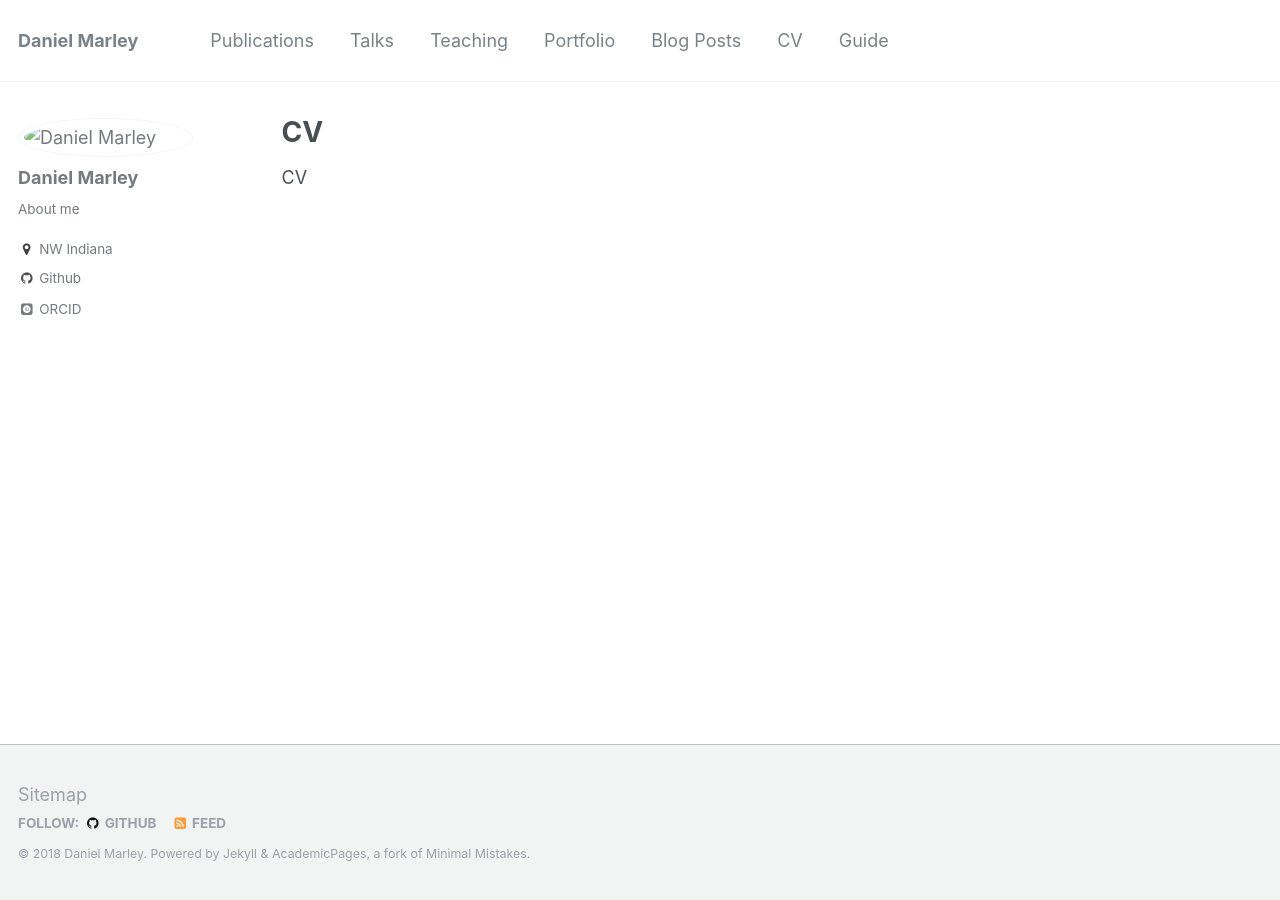
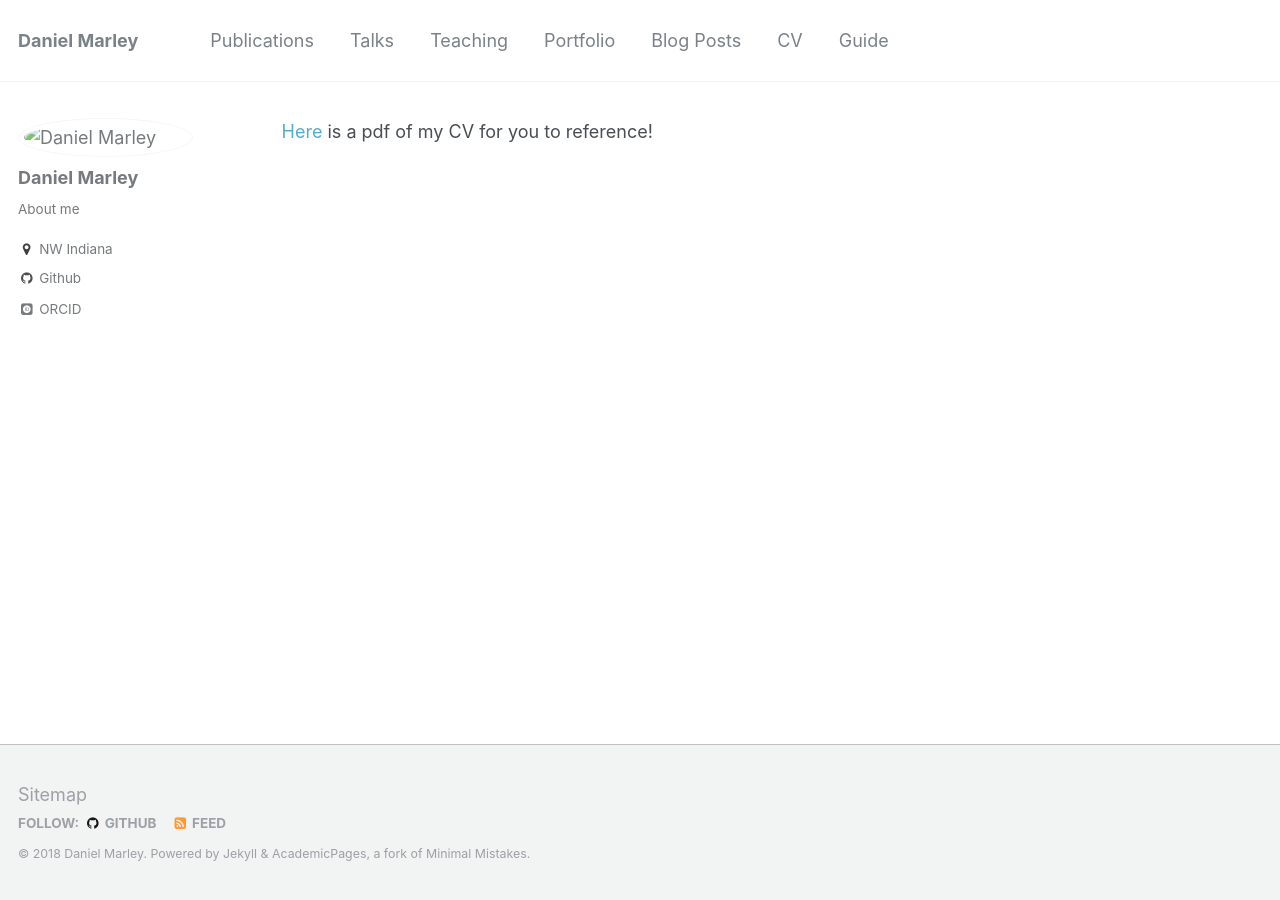
Before and after one commit to demarley/demarley.github.io, a Jekyll site: the page built from _pages/cv.md, in a window 1280 px wide. Built offline with Jekyll 4.4.1, drawn with Linux system fonts in a browser that asks for light colours; some web fonts are replaced; our own code applies the rules of GitHub Pages for plain Markdown files.

Commit message:
Update cv.md

```diff
--- a/_pages/cv.md
+++ b/_pages/cv.md
@@ -1,10 +1 @@
----
-layout: archive
-title: "CV"
-permalink: /cv/
-author_profile: true
-redirect_from:
-  - /resume
----
-
-[CV](../_data/CV.pdf)
+[Here](../data/CV.pdf) is a pdf of my CV for you to reference!
```
